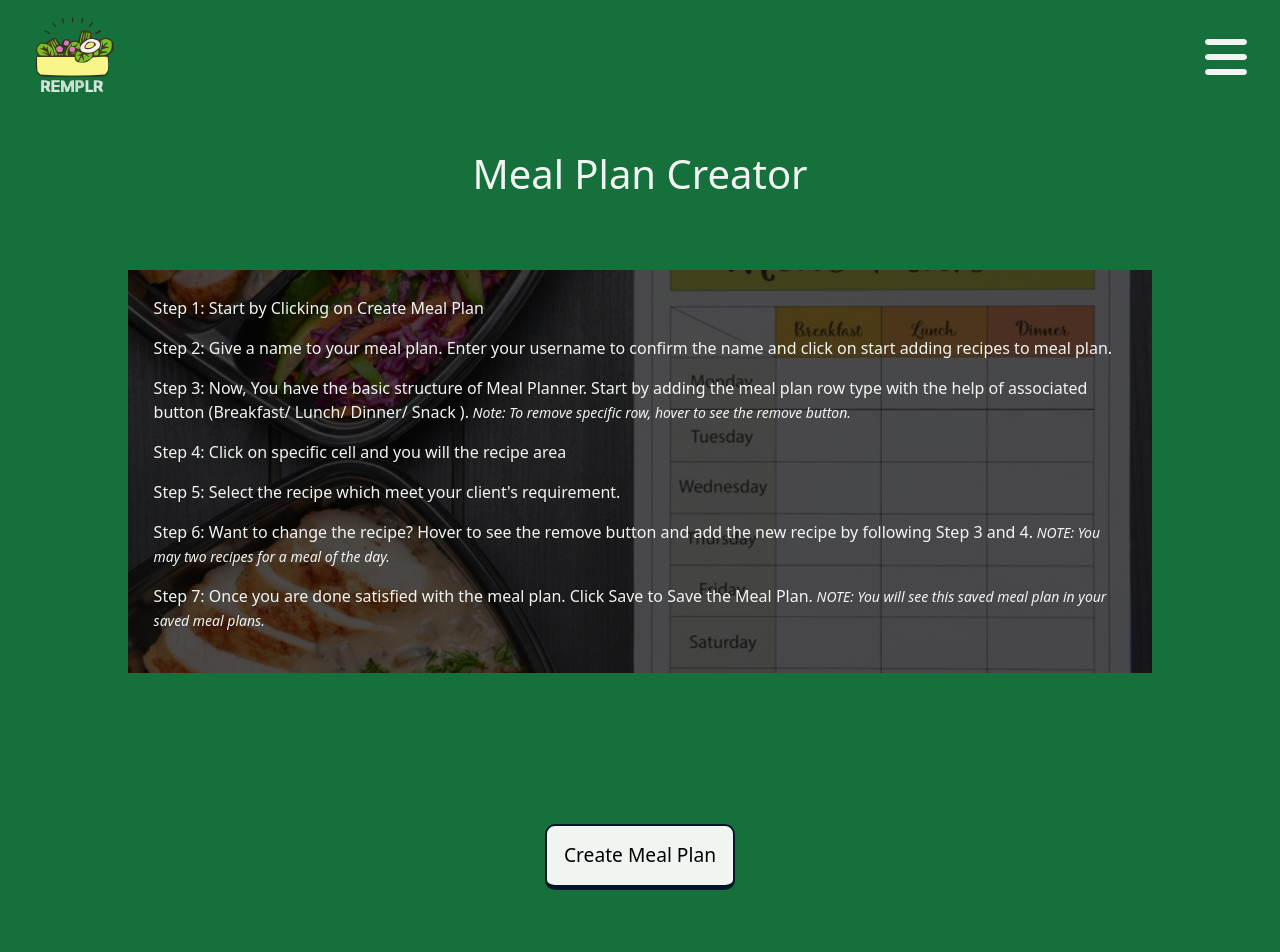
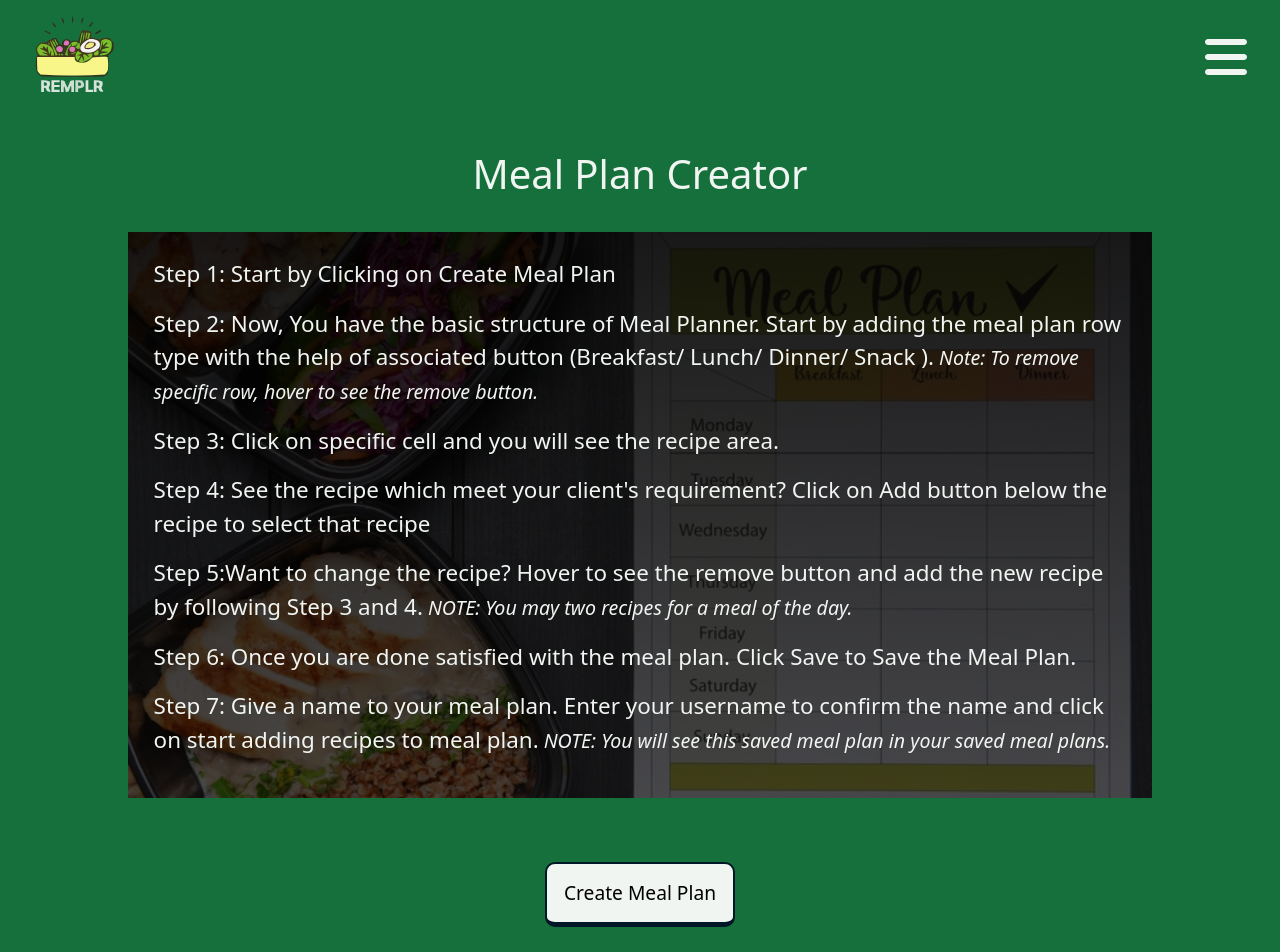
Before and after one commit to coderhimanshu1/REMPLR-2.0, a React (Create React App) app: page /mealplanner in a window 1280 px wide. Shown: the top 952 px of the page. Built offline with nearby package versions, Linux system fonts and the light colour scheme; no server answers.

Commit message:
finalizing styling for meal planner

```diff
--- a/src/routes/mealplans/MealType.js
+++ b/src/routes/mealplans/MealType.js
@@ -35,13 +35,13 @@ const MealType = ({
 
   const prefix = typePrefixMap[type];
 
-  const removeRecipeFromCell = (cellId) => {
-    setRecipesForCells((prev) => {
-      const updatedRecipes = { ...prev };
-      delete updatedRecipes[cellId];
-      return updatedRecipes;
-    });
-  };
+  // const removeRecipeFromCell = (cellId) => {
+  //   setRecipesForCells((prev) => {
+  //     const updatedRecipes = { ...prev };
+  //     delete updatedRecipes[cellId];
+  //     return updatedRecipes;
+  //   });
+  // };
 
   return (
     <>
@@ -64,9 +64,9 @@ const MealType = ({
               {recipesForCells[cellId] && (
                 <div className="recipe-container">
                   <RecipeCard recipe={recipesForCells[cellId]} />
-                  <button onClick={() => removeRecipeFromCell(cellId)}>
+                  {/* <button onClick={() => removeRecipeFromCell(cellId)}>
                     <FontAwesomeIcon icon={faTimes} />
-                  </button>
+                  </button> */}
                 </div>
               )}
             </td>
--- a/src/routes/mealplans/mealPlanner.js
+++ b/src/routes/mealplans/mealPlanner.js
@@ -163,7 +163,7 @@ const MealPlanner = () => {
         )}
         <form onSubmit={handleSubmit}>
           {mealTypes.showMealPlanName && (
-            <div className="mealplanner-name">
+            <div>
               <input
                 type="mealPlanName"
                 name="mealPlanName"
--- a/src/routes/mealplans/mealPlannerSteps.js
+++ b/src/routes/mealplans/mealPlannerSteps.js
@@ -1,31 +1,36 @@
+import "../../styles/mealplans/mealPlannerSteps.css";
+
 const MealPlannerSteps = () => {
   return (
     <div className="mealplanner-steps">
       <p>Step 1: Start by Clicking on Create Meal Plan</p>
       <p>
-        Step 2: Give a name to your meal plan. Enter your username to confirm
-        the name and click on start adding recipes to meal plan.
-      </p>
-      <p>
-        Step 3: Now, You have the basic structure of Meal Planner. Start by
+        Step 2: Now, You have the basic structure of Meal Planner. Start by
         adding the meal plan row type with the help of associated button
         (Breakfast/ Lunch/ Dinner/ Snack ).
         <small>
           <i> Note: To remove specific row, hover to see the remove button.</i>
         </small>
       </p>
-      <p>Step 4: Click on specific cell and you will the recipe area</p>
-      <p>Step 5: Select the recipe which meet your client's requirement.</p>
+      <p>Step 3: Click on specific cell and you will see the recipe area.</p>
       <p>
-        Step 6: Want to change the recipe? Hover to see the remove button and
-        add the new recipe by following Step 3 and 4.
+        Step 4: See the recipe which meet your client's requirement? Click on
+        Add button below the recipe to select that recipe
+      </p>
+      <p>
+        Step 5:Want to change the recipe? Hover to see the remove button and add
+        the new recipe by following Step 3 and 4.
         <small>
           <i> NOTE: You may two recipes for a meal of the day.</i>
-        </small>
+        </small>{" "}
       </p>
       <p>
-        Step 7: Once you are done satisfied with the meal plan. Click Save to
+        Step 6: Once you are done satisfied with the meal plan. Click Save to
         Save the Meal Plan.
+      </p>
+      <p>
+        Step 7: Give a name to your meal plan. Enter your username to confirm
+        the name and click on start adding recipes to meal plan.
         <small>
           <i>
             {" "}
--- a/src/routes/recipes/recipeCard.js
+++ b/src/routes/recipes/recipeCard.js
@@ -2,7 +2,7 @@ import "../../styles/recipes/recipes.css";
 import { useSaveRecipe } from "../../hooks/useSaveRecipe";
 import SaveHeartButton from "../common/saveHeartButton";
 
-const RecipeCard = ({ recipe, showAddButton, handleAddRecipe }) => {
+const RecipeCard = ({ recipe }) => {
   const { isSaved, handleRecipeSave } = useSaveRecipe(recipe.id);
   return (
     <div className="recipes-card" key={recipe.id}>
--- /dev/null
+++ b/src/styles/mealplans/mealPlannerSteps.css
@@ -0,0 +1,16 @@
+.mealplanner-steps {
+  display: flex;
+  flex-direction: column;
+  font-size: 140%;
+  font-weight: 300;
+  background-image: linear-gradient(rgba(0, 0, 0, 0.9), rgba(0, 0, 0, 0.7)),
+    url("../../images/mealplanner.webp");
+  background-size: cover;
+  background-position: center;
+  background-repeat: no-repeat;
+  color: #f1f5f2;
+  overflow: hidden;
+  margin: 2% 10%;
+  width: 80%;
+  padding: 2%;
+}
--- a/src/styles/mealplans/mealType.css
+++ b/src/styles/mealplans/mealType.css
@@ -2,19 +2,19 @@
   text-align: center;
   transform: rotate(-90deg);
   background: none;
+  width: 10px;
 }
 
 .meal-cell {
   position: relative;
   border: 2px black solid;
   height: 100px;
-  width: 500px;
+  width: 100px;
 }
 
 .meal-cell .recipes-card {
-  width: 140px;
+  width: 160px;
   height: 150px;
-  padding: 20%;
   margin: 1px;
 }
 
--- a/src/styles/mealplans/mealplanner.css
+++ b/src/styles/mealplans/mealplanner.css
@@ -13,31 +13,16 @@
   color: #f1f5f2;
 }
 
-.mealplanner-steps {
+.mealplanner-area {
   display: flex;
   flex-direction: column;
-  background-repeat: no-repeat;
-  position: relative;
-  background-image: linear-gradient(rgba(0, 0, 0, 0.7), rgba(0, 0, 0, 0.7)),
-    url("../../images/mealplanner.webp");
-  background-size: cover;
-  background-position: center;
-  background-repeat: no-repeat;
-  color: #f1f5f2;
-  overflow: hidden;
-  margin: 5% 10%;
-  width: 80%;
-  padding: 2%;
-}
-
-.mealplanner-area {
+  align-items: center;
   padding: 0.5%;
+  padding-bottom: 40px;
   margin: 0.9%;
   background-color: #f1f5f2;
-}
-
-.mealplanner-area table {
-  width: 90%;
+  border-radius: 26px;
+  border: 2px solid #011627;
 }
 
 .mealplanner-area th,
@@ -50,7 +35,7 @@ td {
 .mealplanner-start {
   display: flex;
   justify-content: center;
-  padding: 5%;
+  padding: 1%;
 }
 
 .mealplanner-start button {
@@ -172,7 +157,6 @@ td {
     flex-direction: column;
     align-items: center;
     padding: 10px;
-
     width: 100%;
   }
 
@@ -180,9 +164,64 @@ td {
     margin: 190px;
   }
 
-  /* Adjust the table cells since they will be rotated too */
-
   .mealplanner-area td {
     transform: rotate(-90deg);
   }
+
+  .mealplanner-area form {
+    left: 7%;
+    right: 7%;
+    width: 80%;
+    padding: 10px;
+  }
 }
+
+.mealplanner-area form {
+  display: flex;
+  flex-direction: column;
+}
+
+.mealplanner-area input[type="username"],
+.mealplanner-area input[type="mealPlanName"] {
+  width: 100%;
+  padding: 10px;
+  margin: 5px 10px;
+  background-color: #fcfced;
+  border: none;
+  border-radius: 23px;
+}
+
+.mealplanner-area form input:focus {
+  border: 2px solid #16703c;
+  margin: 10px 20px;
+  outline: none;
+}
+
+.mealplanner-area form input[type="username"]:focus::placeholder,
+.mealplanner-area form input[type="mealPlanName"]:focus::placeholder {
+  color: transparent;
+}
+
+.mealplanner-area form button {
+  background-color: #16703c;
+  color: #f1f5f2;
+  border: 2px solid #011627;
+  border-bottom-width: 5px;
+  width: 100px;
+  border-radius: 10px;
+  margin: 2%;
+  padding: 10px;
+  font-size: 16px;
+  cursor: pointer;
+  border-bottom-width: 5px;
+}
+
+.mealplanner-area form button:active {
+  font-size: 13px;
+}
+
+.mealplanner-area form button:hover {
+  color: #2adf76;
+  background-color: #011627;
+  border: 2px solid #16703c;
+}
--- a/src/styles/mealplans/modal.css
+++ b/src/styles/mealplans/modal.css
@@ -20,3 +20,9 @@
   max-height: 80%;
   overflow-y: auto;
 }
+
+.modal-overlay .recipe-card {
+  display: flex;
+  flex-direction: column;
+  align-items: center;
+}
--- a/src/styles/recipes/recipes.css
+++ b/src/styles/recipes/recipes.css
@@ -46,3 +46,25 @@
   flex-direction: row;
   justify-content: space-around;
 }
+
+.recipes button {
+  background-color: #011627;
+  color: #2adf76;
+  border: 2px solid #2a6339;
+  border-bottom-width: 5px;
+  width: 100px;
+  border-radius: 10px;
+  padding: 10px;
+  font-size: 16px;
+  cursor: pointer;
+}
+
+.recipes button:active {
+  font-size: 13px;
+}
+
+.recipes button:hover {
+  color: #2adf76;
+  background-color: #011627;
+  border: 2px solid #2adf76;
+}
```
